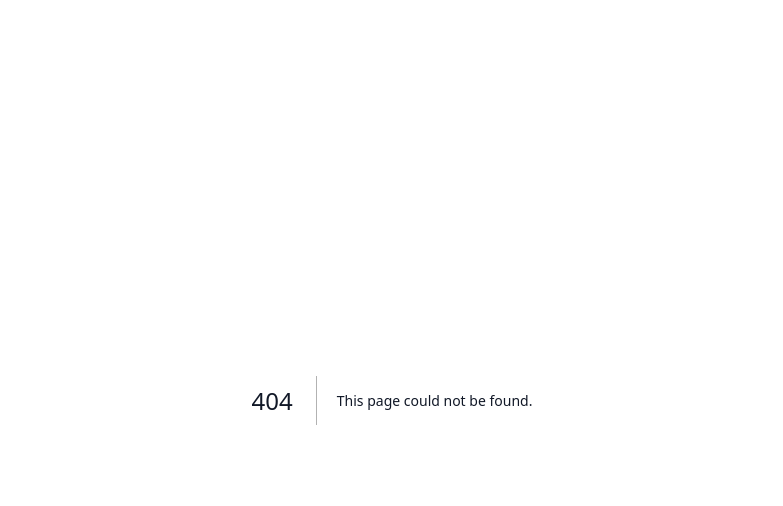
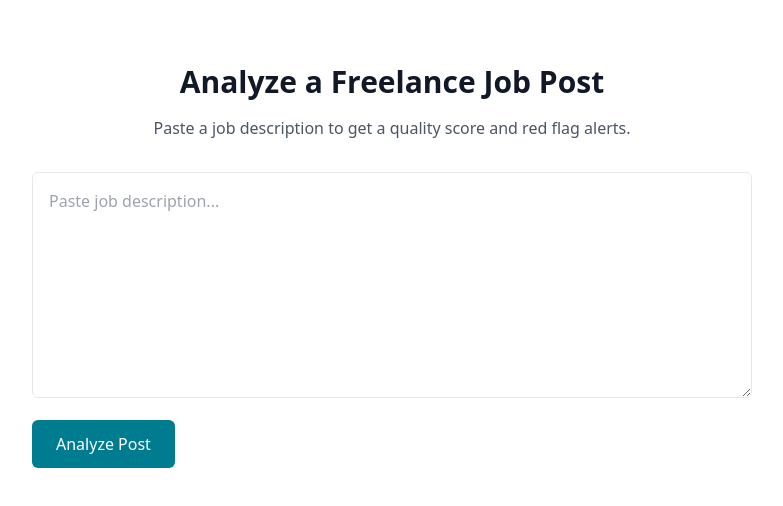
Before and after one commit to ericlpzzz/swiftpitch-landing, a Next.js app: page /analyzer in a window 1280 px wide. Before the commit this address had no page. Shown: the top 506 px of the page, without its empty margins (248-1031 px from the left). Built offline with nearby package versions, Linux system fonts and the light colour scheme.

Commit message:
Create page.tsx

```diff
--- /dev/null
+++ b/app/analyzer/page.tsx
@@ -0,0 +1,80 @@
+"use client";
+import { useState } from "react";
+
+export default function Analyzer() {
+  const [input, setInput] = useState("");
+  const [loading, setLoading] = useState(false);
+  const [show, setShow] = useState(false);
+
+  const handleSubmit = (e: any) => {
+    e.preventDefault();
+    if (!input.trim()) return;
+    setLoading(true);
+    setTimeout(() => {
+      setLoading(false);
+      setShow(true);
+    }, 2000);
+  };
+
+  return (
+    <main className="max-w-3xl mx-auto px-6 py-16">
+      <h1 className="text-3xl font-bold mb-4 text-center">Analyze a Freelance Job Post</h1>
+      <p className="text-center text-gray-600 mb-8">
+        Paste a job description to get a quality score and red flag alerts.
+      </p>
+
+      {!show && (
+        <form onSubmit={handleSubmit}>
+          <textarea
+            value={input}
+            onChange={(e) => setInput(e.target.value)}
+            rows={8}
+            placeholder="Paste job description..."
+            className="w-full border p-4 rounded-md focus:outline-brand"
+          />
+          <button className="mt-4 px-6 py-3 bg-brand text-white rounded-md hover:bg-[#005f6b]">
+            Analyze Post
+          </button>
+        </form>
+      )}
+
+      {loading && (
+        <div className="mt-8 text-center text-brand font-semibold animate-pulse">
+          Reading post… Checking context… Evaluating scope…
+        </div>
+      )}
+
+      {show && (
+        <div className="mt-10 space-y-6">
+          <div className="text-center">
+            <h2 className="text-2xl font-bold">Job Quality Score</h2>
+            <p className="text-5xl text-yellow-500 font-extrabold mt-2">47/100</p>
+            <p className="text-gray-600">⚠ Needs more clarity</p>
+          </div>
+          <div className="grid grid-cols-2 gap-3 text-sm">
+            <span className="bg-green-100 text-green-800 px-3 py-2 rounded">✅ Good Context</span>
+            <span className="bg-yellow-100 text-yellow-800 px-3 py-2 rounded">⚠ Missing Company Info</span>
+            <span className="bg-red-100 text-red-800 px-3 py-2 rounded">🚩 Unrealistic Budget</span>
+            <span className="bg-red-100 text-red-800 px-3 py-2 rounded">❌ Spec Work Requested</span>
+            <span className="bg-yellow-100 text-yellow-800 px-3 py-2 rounded">⚠ Generic Language</span>
+            <span className="bg-green-100 text-green-800 px-3 py-2 rounded">✅ Clear Deliverables</span>
+          </div>
+          <div className="bg-gray-50 p-4 border rounded">
+            <p>• The job lacks company or product detail — tough to personalize.</p>
+            <p>• Budget is likely too low for described scope.</p>
+            <p>• Deliverables aren't clearly defined.</p>
+          </div>
+          <div className="bg-blue-50 p-4 border-l-4 border-blue-500">
+            <p>👉 Ask clarifying questions in your proposal.</p>
+            <p className="mt-1">👉 Flag unpaid spec work — Upwork forbids it.</p>
+          </div>
+          <div className="text-center mt-6">
+            <a href="/proposal-generator" className="inline-block bg-brand text-white px-5 py-3 rounded hover:bg-[#005f6b]">
+              Try SwiftPitch Proposal Generator →
+            </a>
+          </div>
+        </div>
+      )}
+    </main>
+  );
+}
```
